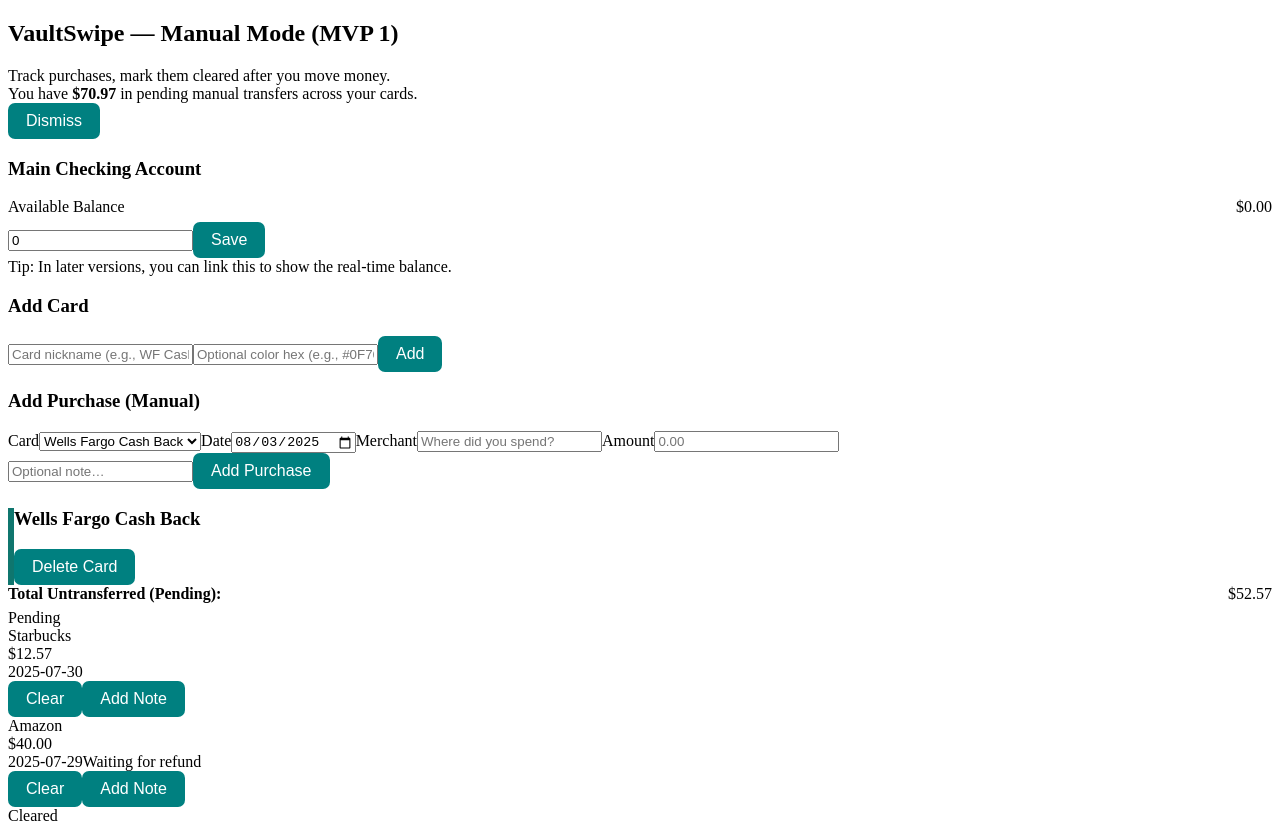
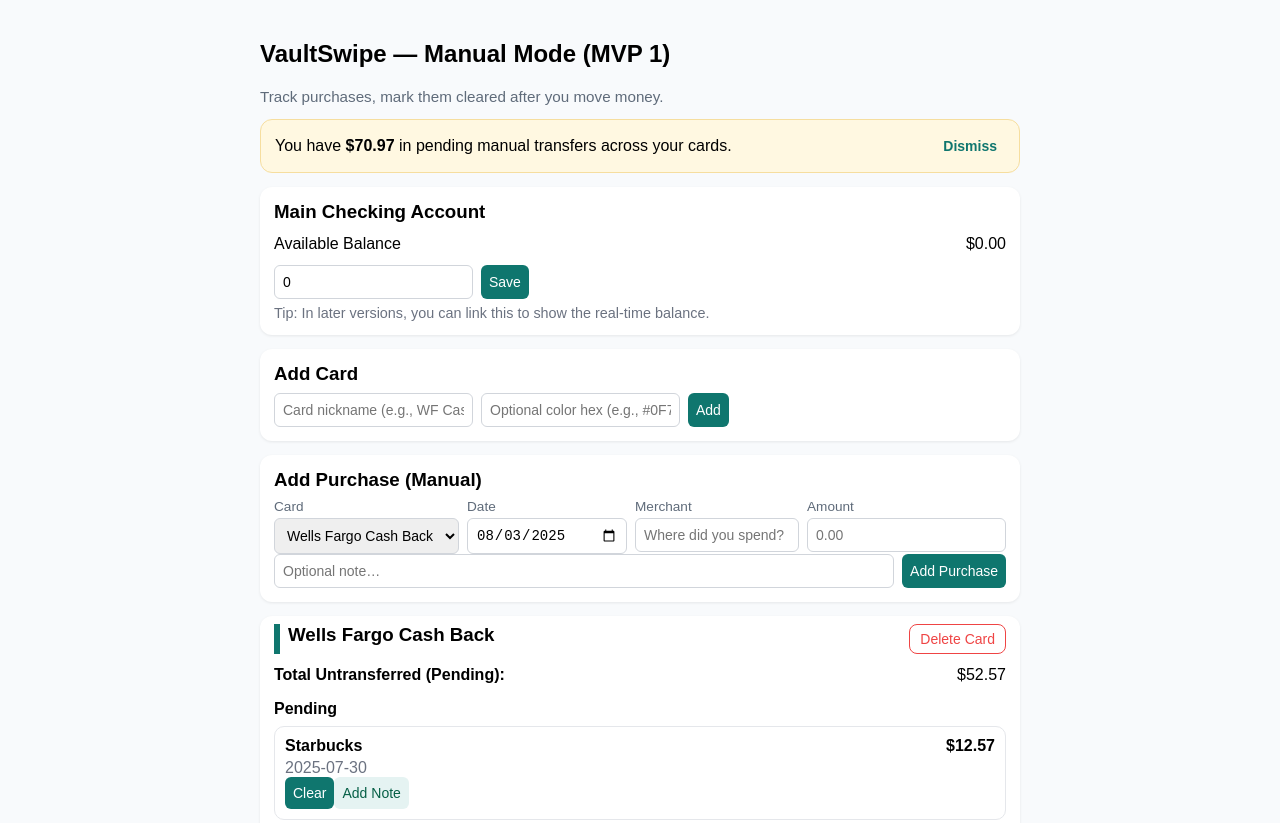
Before and after one commit to andrewewickes-ui/credit-card-mvp, a React (Create React App) app: page / in a window 1280 px wide. Shown: the top 823 px of the page. Built offline with nearby package versions, Linux system fonts and the light colour scheme.

Commit message:
Update styles.css

```diff
--- a/src/styles.css
+++ b/src/styles.css
@@ -1,42 +1,150 @@
-.setup-label {
-  font-size: 1.1em;
-  margin-bottom: 12px;
+/* ===== Existing Base Styles ===== */
+body {
+  font-family: sans-serif;
+  background: #f8fafc;
+  margin: 0;
+  padding: 0;
+}
+
+.container {
+  max-width: 760px;
+  margin: 0 auto;
+  padding: 20px;
+}
+
+.card {
+  background: white;
+  border-radius: 12px;
+  padding: 14px;
+  margin-bottom: 14px;
+  box-shadow: 0 1px 3px rgba(0,0,0,0.08);
+}
+
+.card.highlight {
+  background: #ecfdf5;
+  border: 1px solid #a7f3d0;
+}
+
+h3 {
+  margin: 0 0 8px 0;
+}
+
+input, select, button {
+  padding: 8px;
+  border-radius: 6px;
+  border: 1px solid #d1d5db;
+  font-size: 14px;
+}
+
+button {
+  background: #0f766e;
+  color: white;
+  cursor: pointer;
+  border: none;
+}
+
+button.secondary {
+  background: #e5f3f2;
+  color: #065f46;
+}
+
+button:hover {
+  opacity: 0.9;
+}
+
+.row {
   display: flex;
-  flex-direction: column;
+  gap: 8px;
 }
-.setup-select {
-  margin-top: 6px;
-  padding: 7px 10px;
-  font-size: 1em;
-  border-radius: 7px;
-  border: 1px solid #bbb;
-}
+
 .account-row {
   display: flex;
   justify-content: space-between;
-  margin-bottom: 6px;
+  padding: 4px 0;
 }
-.highlight {
-  background: #f4fff7;
-  border: 1.5px solid #17a500;
+
+/* ===== New Dashboard & Transaction Styles ===== */
+
+.topbar {
+  margin-bottom: 14px;
 }
-.actions-row {
+.subtle {
+  color: #5f6b7a;
+  font-size: 0.95em;
+}
+
+.banner {
+  background: #fff8e1;
+  border: 1px solid #f6de9f;
+  border-radius: 12px;
+  padding: 10px 14px;
   display: flex;
-  gap: 16px;
-  margin: 20px 0 0 0;
-  justify-content: center;
+  justify-content: space-between;
+  align-items: center;
+  margin-bottom: 14px;
 }
-button {
-  background: #008080;
-  color: #fff;
+.linkish {
+  background: transparent;
+  color: #0f766e;
   border: none;
-  padding: 9px 18px;
-  border-radius: 7px;
   cursor: pointer;
-  font-weight: 500;
-  font-size: 1em;
-  transition: background 0.2s;
+  font-weight: 600;
 }
-button:hover {
-  background: #005f5f;
+
+.card-header {
+  display: flex;
+  justify-content: space-between;
+  align-items: center;
+  padding-left: 8px;
+  margin: -6px 0 8px 0;
+  border-left: 6px solid #0f766e;
 }
+.section {
+  margin-top: 12px;
+}
+.section-title {
+  font-weight: 600;
+  margin-bottom: 8px;
+}
+
+.txn-row {
+  border: 1px solid #e5e7eb;
+  border-radius: 10px;
+  padding: 10px;
+  margin-bottom: 8px;
+  background: #fff;
+}
+.txn-row.cleared {
+  opacity: 0.7;
+}
+.txn-main { display: flex; flex-direction: column; gap: 4px; }
+.txn-top { display: flex; justify-content: space-between; }
+.txn-merchant { font-weight: 600; }
+.txn-amount { font-weight: 600; }
+.txn-meta { display: flex; gap: 8px; align-items: center; }
+.note-pill {
+  background: #eef2ff;
+  color: #1d4ed8;
+  padding: 2px 8px;
+  border-radius: 999px;
+  font-size: 0.85em;
+}
+
+.danger-outline {
+  background: transparent;
+  border: 1px solid #ef4444;
+  color: #ef4444;
+  border-radius: 8px;
+  padding: 6px 10px;
+}
+.secondary {
+  background: #e5f3f2;
+  color: #065f46;
+}
+.mt8 { margin-top: 8px; }
+.wrap { flex-wrap: wrap; }
+.lbl { display: block; font-size: 0.85em; color: #5f6b7a; margin-bottom: 4px; }
+.field { display: flex; flex-direction: column; min-width: 160px; }
+.flex1 { flex: 1; }
+.muted { color: #6b7280; }
+.hint { color: #6b7280; font-size: 0.9em; margin-top: 6px; }
```
